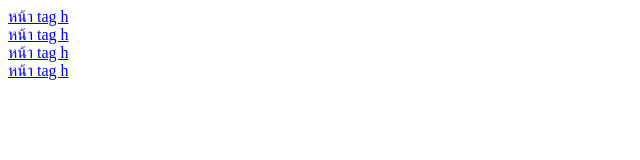
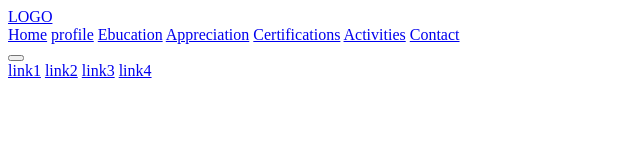
Before and after one commit to wilawan11/wilawan, a plain HTML site: page index.html in a window 1280 px wide. Shown: the whole page, without its empty margins (0-640 px from the left). Drawn offline with Linux system fonts and the light colour scheme.

Commit message:
Update index.html

```diff
--- a/index.html
+++ b/index.html
@@ -1,16 +1,47 @@
 <!DOCTYPE html>
 <html lang="en">
 <head>
-    <meta charset="UTF-8">
-    <meta http-equiv="X-UA-Compatible" content="IE=edge">
-    <meta name="viewport" content="width=device-width, initial-scale=1.0">
-    <title>Document</title>
+  <meta charset="UTF-8">
+  <meta >
+  <meta http-equiv="X-UA-Compatible" content="IE=edge">
+  <meta name="viewport" content="width=device-width, initial-scale=1.0">
+  <title>menu</title>
+
 </head>
 <body>
-    <!-- การสร้าง internal link -->
-    <a href="h1.html" target="_blank">หน้า tag h </a><br>
-    <a href="link.html" target="_blank">หน้า tag h </a><br>
-    <a href="picture.html" target="_blank">หน้า tag h </a><br>
-    <a href="h1.html" target="_blank">หน้า tag h </a><br>
+  <nav>
+    <div class="container">
+    <div class="nav-con">
+    <div class="logo">
+       <a href="#">LOGO</a>
+      </div>
+        <div class="navbar">
+          <a href="#">Home</a>
+          <a href="#">profile</a>
+          <a href="#">Ebucation</a>
+          <a href="#">Appreciation</a>
+          <a href="#">Certifications</a>
+          <a href="#">Activities</a>
+          <a href="#">Contact</a>
+          <div class="bropdomn">
+            <button class="bropdomn">
+               <i class="fa fa-caret-down"></i>
+            </button>
+            <div class="dropdown-content">
+              <a href="#">link1</a>
+              <a href="#">link2</a>
+              <a href="#">link3</a>
+              <a href="#">link4</a>
+            </div>
+          </div>
+        </div>
+    </div>
+
+    </div>
+
+    </div>
+
+    </div>
+  </nav>
 </body>
 </html>
```
